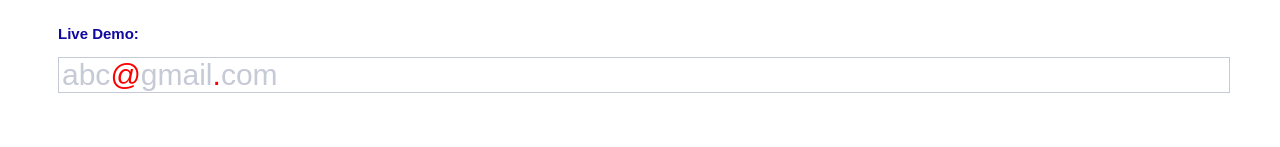
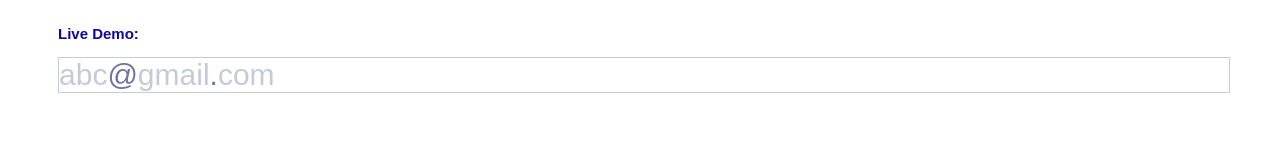
Before and after one commit to Orudnev/react-flexinputmask-demo, a React (Create React App) app: page / in a window 1280 px wide. Shown: the part 449-596 px from the top of the page. Built offline with nearby package versions, Linux system fonts and the light colour scheme.

Commit message:
Deep refactoring: edition via "ContentEditable" replaced by edition using react components

```diff
--- a/src/App.tsx
+++ b/src/App.tsx
@@ -147,9 +147,9 @@
   return (
     <FlexInputMask style={{width:"300px"}}
         onChange = {(instance,newValue)=>{
-          let sectionIndex = instance.state.currentPosition.sectionIndex;
+          let sectionIndex = instance.state.selectedSectionIndex;
           if( sectionIndex!= 0){
-            //in is not 0 section, no need to validate
+            //it is not 0 section, no need to validate
             return true;
           }
           return (newValue != "1234");
--- a/src/RFlexInputMask/FlexInputMask.css
+++ b/src/RFlexInputMask/FlexInputMask.css
@@ -36,6 +36,51 @@
 }
 
 .flex-input-mask,.delimiter{
-    color:red
-    ;
+    color:red;
 }
+
+/*****************************************/
+
+.fim-root{
+    border: solid 1px #c6cad6;
+}
+
+.fim-root:focus,.fim-root:focus-visible{
+    border: solid 3px #c6cad6;
+}
+
+
+.fim-root__section{
+    display: inline-block;
+    text-decoration-style: none;
+    font-size: 30px;
+}
+
+.fim-root__symbol{
+    display: inline-block;
+    color:#c6cad6;
+}
+
+.fim-root__symbol_edited{
+    color:black;
+}
+
+
+.fim-root__delimiter{
+    display: inline-block;
+    color:#7472a1;
+}
+
+.fim-root__symbol_focusedReplace{
+    border: solid 2px red;
+}
+
+.fim-root__symbol_focusedInsert{
+    border-left: solid 2px red;
+}
+
+
+.fim-root__symbol_emptyTerminated{
+    width: 2px;
+    height: 20px;
+}
--- a/src/RFlexInputMask/FlexInputMask.tsx
+++ b/src/RFlexInputMask/FlexInputMask.tsx
@@ -1,306 +1,377 @@
-import React,{useEffect} from 'react';
+import React, { createRef, useState } from 'react';
 import './FlexInputMask.css';
 export interface IPlaceHolderItem {
     text: string;
     isPersistant?: boolean;
-    isVariableLength?:boolean;
+    isVariableLength?: boolean;
     delimiterText?: string;
-    regex?:string;
+    regex?: string;
 }
 
 export interface IInputMaskProps {
     placeHolder: IPlaceHolderItem[];
-    style?:any;
-    customCssClass?:string;
-    onChange?:(instance:FlexInputMask,newValue:string)=>boolean;
-    onSectionGotFocus?:(instance:FlexInputMask)=>void;
-    onSectionLostFocus?:(instance:FlexInputMask)=>void;
+    style?: any;
+    customCssClass?: string;
+    onChange?: (instance: FlexInputMask, newValue: string) => boolean;
+    onSectionGotFocus?: (instance: FlexInputMask) => void;
+    onSectionLostFocus?: (instance: FlexInputMask) => void;
 }
 
-interface inputMaskPosition {
-    sectionIndex: number;
-    position: number;
+interface IsymbolItem {
+    charValue: string;
+    changed: boolean;
+}
+
+interface IsectionValue {
+    items: IsymbolItem[];
+}
+
+enum EditMode {
+    replace = "replace",
+    insert = "insert"
 }
 
 export interface IInputMaskState {
-    currentPosition: inputMaskPosition;
-    valueArray: any[];
+    focused: boolean;
+    valueArray: IsectionValue[];
     sectionAlredyEdited: boolean[];
+    selectedSectionIndex: number;
+    selectedPositionStart: number;
+    editMode: EditMode;
 }
 
+interface IMaskSymbolProps {
+    parent: FlexInputMask;
+    sectionIndex: number;
+    position: number;
+    value: IsymbolItem
+}
+
+function isFirstSectionSymbolChanged(event: any) {
+    let result = event.target.parentElement.getElementsByClassName("fim-root__symbol")[0].className.includes("fim-root__symbol_edited");
+    return result;
+}
+
+const MaskSymbol = (props: IMaskSymbolProps) => {
+    let isFocused = props.parent.state.focused && props.parent.state.selectedSectionIndex == props.sectionIndex
+        && props.parent.state.selectedPositionStart == props.position;
+    let clStr = "fim-root__symbol"
+    if (props.value.changed) {
+        clStr += " fim-root__symbol_edited"
+    }
+    let valStr = props.value.charValue;
+    if (isFocused && props.parent.state.editMode == EditMode.replace) {
+        clStr += " fim-root__symbol_focusedReplace";
+    }
+    if (isFocused && props.parent.state.editMode == EditMode.insert) {
+        clStr += " fim-root__symbol_focusedInsert";
+    }
+    if (valStr === " ") {
+        clStr += " fim-root__symbol_emptyTerminated";
+    }
+    return (
+        <div onBlur={(e: any) => {
+            const [sectionIndex, position] = e.target.id.split("_");
+            if (position > 0 && !isFirstSectionSymbolChanged(e)) {
+                return;
+            }
+            props.parent.setSymbolAsChanged(props)
+        }}
+            id={props.sectionIndex + "_" + props.position}
+            key={props.sectionIndex + "_" + props.position}
+            className={clStr} >
+            {valStr}
+        </div>
+    );
+}
+
+
 export class FlexInputMask extends React.PureComponent<IInputMaskProps, IInputMaskState>{
-    sectRefs: any[] = [];
-    initValueArray: any[];
+    rootRef: React.RefObject<HTMLDivElement>;
     sectionLengthArray: any[];
-    notCommitedValueArray:any[]=[];
+    notCommitedValueArray: any[] = [];
     constructor(props: IInputMaskProps) {
         super(props);
-        let val: any = [];
+        let sectionsVal: IsectionValue[] = [];
         if (props.placeHolder) {
-            val = props.placeHolder.map((itm) => {
-                return itm.text;
+            sectionsVal = props.placeHolder.map((ph) => {
+                let sitems: IsymbolItem[] = [];
+                for (let i = 0; i < ph.text.length; i++) {
+                    let newSitem: IsymbolItem = { charValue: ph.text.charAt(i), changed: false };
+                    sitems.push(newSitem);
+                }
+                let newItem: IsectionValue = { items: sitems };
+                return newItem;
             });
         }
         let currSectInd = props.placeHolder.findIndex(s => !s.isPersistant);
         this.state = {
-            currentPosition: { sectionIndex: currSectInd, position: 0 },
-            valueArray: val,
-            sectionAlredyEdited:props.placeHolder.map(itm=>false)
+            focused: false,
+            editMode: EditMode.replace,
+            valueArray: sectionsVal,
+            sectionAlredyEdited: props.placeHolder.map(itm => false),
+            selectedSectionIndex: 0,
+            selectedPositionStart: 0
         }
-        this.initValueArray = val;
-
-        this.sectRefs = new Array(props.placeHolder.length);
-        this.sectRefs.forEach(itm => itm = React.createRef());
+        this.rootRef = createRef();
         this.sectionLengthArray = new Array(props.placeHolder.length);
     }
 
-    componentDidUpdate() {
-        let ref = this.sectRefs[this.state.currentPosition.sectionIndex];
-        if (ref) {
-            ref.focus();
-            this.setPositionInCurrentSection(this.state.currentPosition.position);
+    componentDidUpdate(prevProps: Readonly<IInputMaskProps>, prevState: Readonly<IInputMaskState>, snapshot?: any): void {
+        if (this.rootRef.current) {
+            let currSectElm = this.rootRef.current.getElementsByClassName("fim-root__section")[this.state.selectedSectionIndex];
+            let currSymbElm = currSectElm.getElementsByClassName("fim-root__symbol")[this.state.selectedPositionStart];
+            let div = (currSymbElm as HTMLDivElement);
+            //div.focus();
+            console.log("didupdate", this.state.selectedPositionStart);
         }
     }
 
-    getFormattedValue(includeDelimiters:boolean = true){
+    getEditMode(sectionIndex = this.state.selectedSectionIndex, position = this.state.selectedPositionStart): EditMode {
+        let section = this.state.valueArray[sectionIndex];
+        let symb = section.items[position];
+        let result = EditMode.replace;
+        let allSymbolsChanged = section.items.every(itm => itm.changed);
+        if (this.props.placeHolder[sectionIndex].isVariableLength && allSymbolsChanged) {
+            result = EditMode.insert;
+        }
+        return result;
+    }
+
+    getFormattedValue(includeDelimiters: boolean = true) {
         let result = "";
         let sourceData = this.state.valueArray;
-        if(this.notCommitedValueArray.length>0){
+        if (this.notCommitedValueArray.length > 0) {
             sourceData = this.notCommitedValueArray;
         }
-        this.props.placeHolder.forEach((ph,index)=>{
-            if(ph.isPersistant){
+        this.props.placeHolder.forEach((ph, index) => {
+            if (ph.isPersistant) {
                 return;
             }
-            if(includeDelimiters && ph.delimiterText){
-                result+=sourceData[index]+ph.delimiterText;
+            if (includeDelimiters && ph.delimiterText) {
+                result += sourceData[index] + ph.delimiterText;
             } else {
-                result+= sourceData[index];
+                result += sourceData[index];
             }
         });
         return result;
     }
 
-    getPositionInCurrentSection(){
-        let sel = window.getSelection();
-        let pos = 0;
-        if (sel) {
-            pos = sel.focusOffset;
-        }
-        return pos;
-    }
-
-    setPositionInCurrentSection(pos:number){
-        if(pos<0){
-            return;
-        }
-        let ref = this.sectRefs[this.state.currentPosition.sectionIndex];
-        if (ref) {
-            let range = document.createRange()
-            let sel = window.getSelection()
-            if(ref.childNodes.length>0){
-                range.setStart(ref.childNodes[0], pos);
-                range.collapse(true);
-                if (sel) {
-                    sel.removeAllRanges();
-                    sel.addRange(range);
-                }
-            }
-        }
-    }
-
-    getNextEditableSectionIndex(currIndex:number){
-        let nextIndex = this.props.placeHolder.findIndex((itm,index)=>{
-            return (index>currIndex && !itm.isPersistant);
+    getNextEditableSectionIndex(currIndex: number) {
+        let nextIndex = this.props.placeHolder.findIndex((itm, index) => {
+            return (index > currIndex && !itm.isPersistant);
         })
         return nextIndex;
     }
 
-    gotoNextSection(currIndex:number,doNotCycle:boolean=false){
-        let nextIndex =  this.getNextEditableSectionIndex(currIndex);
-        if(nextIndex != -1){
-            this.setState({currentPosition:{sectionIndex:nextIndex,position:0}});
+    gotoNextSection(currIndex: number, doNotCycle: boolean = false) {
+
+    }
+
+    handleKeyboardInput(e: any) {
+        let section = this.state.valueArray[this.state.selectedSectionIndex];
+        let prevSection:IsectionValue|null = null;
+        if(this.state.selectedSectionIndex>0){
+            prevSection = this.state.valueArray[this.state.selectedSectionIndex-1];
+        }
+        let goToNextSection = ()=>{
+            if (this.state.selectedSectionIndex < this.state.valueArray.length - 1) {
+                let newSectionIndex = this.state.selectedSectionIndex + 1;
+                let edMode = this.getEditMode(newSectionIndex,0);
+                this.setState({ selectedSectionIndex: newSectionIndex,selectedPositionStart:0,editMode:edMode });
+            }
+        };
+        let goToPrevSection = ()=>{
+            if (prevSection) {
+                let newSectionIndex = this.state.selectedSectionIndex - 1;
+                let edMode = this.getEditMode(newSectionIndex,prevSection.items.length-1);
+                this.setState({ selectedSectionIndex: newSectionIndex,selectedPositionStart:prevSection.items.length-1,editMode:edMode });
+            }
+        };
+        let setPosition = (newPos:number)=>{
+            let edMode = this.getEditMode(this.state.selectedSectionIndex,newPos);
+            this.setState({ selectedPositionStart: newPos, editMode:edMode });
+        };
+        switch (e.key) {
+            case "End":
+                e.preventDefault();
+                let newPosition = section.items.length - 1;
+                this.setState({ selectedPositionStart: newPosition });
+                return;
+            case "Home":
+                this.setState({ selectedPositionStart: 0 });
+                e.preventDefault()
+                return;
+            case "ArrowLeft":
+                if (this.state.selectedPositionStart > 0) {
+                    setPosition(this.state.selectedPositionStart - 1)
                 } else {
-            if(doNotCycle){
+                    goToPrevSection();
+                }
                 return;
+            case "ArrowRight":
+                if (this.state.selectedPositionStart < section.items.length - 1) {
+                    setPosition(this.state.selectedPositionStart + 1)
+                    console.log("right:",this.state.selectedPositionStart + 1);
+                } else {
+                    goToNextSection();
                 }
-            let firstEditableSectIndex = this.props.placeHolder.findIndex(itm=>!itm.isPersistant);
-            if(firstEditableSectIndex != -1){
-                this.sectRefs[firstEditableSectIndex].focus();
-            }
+                return;
+            case "Backspace":
+            case "Delete":
+            case "Shift":
+                return;
+            default:
+                //if(this.state.selectedPositionStart)
+                this.setSymbolValue(e.key);
+                let oldSectionValue = this.state.valueArray[this.state.selectedSectionIndex];
+
         }
     }
 
-    handleSectionChange(event: any, index: number) {
-        let newValue:string = event.target.textContent;
-        let currSection = this.props.placeHolder[index];
-        let delim = currSection.delimiterText;
-        if(delim && newValue.includes(delim)){
-            //delimiter detected, do not add delimiter symbol to current section, go to next section
-            event.target.textContent = this.state.valueArray[index];
-            this.gotoNextSection(index);
+    handleSectionGotFocus(event: any) {
+        if (this.props.onSectionGotFocus) {
+            this.props.onSectionGotFocus(this);
+        }
+        if (!event.target.id) {
             return;
         }
+        let [sectionIndexStr, positionStr] = event.target.id.split("_");
+        let sectionIndex = parseInt(sectionIndexStr);
+        let sectionValue = this.state.valueArray[sectionIndex];
 
-        let rollbackChanges = ()=>{
-            //do not store new added symbol, restore previous cursor position
-            let pos = this.getPositionInCurrentSection();
-            event.target.textContent = this.state.valueArray[index];
-            this.setPositionInCurrentSection(pos-1);
-        };
-
-        let customValidation = ()=>{
-            if (this.props.onChange){
-                let result = this.props.onChange(this,newValue);
-                if(!result){
-                    rollbackChanges();
+        let position = parseInt(positionStr);
+        let allSymbolsUnchanged = !sectionValue.items.some(itm => itm.changed);
+        let newValueArray = this.state.valueArray;
+        if (allSymbolsUnchanged) {
+            position = 0;
+        } else {
+            let firstNotChangedPosition = sectionValue.items.findIndex(itm => !itm.changed);
+            if (firstNotChangedPosition > -1) {
+                position = firstNotChangedPosition;
             }
-                return result;
         }
-            return true;
+        if (sectionIndex > 0) {
+            newValueArray = [...this.state.valueArray];
+            newValueArray.forEach((sect, sectIndex) => sect.items.forEach((itm, itmIndex) => {
+                if (sectIndex < sectionIndex) {
+                    itm.changed = true;
+                }
+            }));
         }
 
-        if(newValue && !this.validateChanges(index,newValue)){
-            //validation using regexp failed
-            rollbackChanges();
-            return;
+        let newAlreadyEdited = [...this.state.sectionAlredyEdited];
+        if (sectionIndex != this.state.selectedSectionIndex) {
+            newAlreadyEdited[this.state.selectedSectionIndex] = true;
+        }
+        let edMode = this.getEditMode(sectionIndex, position);
+        this.setState(
+            {
+                selectedSectionIndex: sectionIndex,
+                selectedPositionStart: position,
+                editMode: edMode,
+                sectionAlredyEdited: newAlreadyEdited,
+                valueArray: newValueArray
+            });
+        console.log("newPosition:", position);
     }
 
-        let newArray = [...this.state.valueArray];
-        newArray[index] = newValue;
-        this.notCommitedValueArray = [...newArray];
-        let pos = this.getPositionInCurrentSection();
-        if (!currSection.isVariableLength && newValue.length>this.initValueArray[index].length){
-            //section length limit is reached, replace new symbol over the old one
-            let newSymbol = newValue.substring(pos-1,pos);
-            newValue = this.state.valueArray[index].substring(0,pos-1)+newSymbol+this.state.valueArray[index].substring(pos);
-            newValue = newValue.substring(0,this.initValueArray[index].length);
-            event.target.textContent=newValue;
-            newArray[index] = newValue;
-            this.notCommitedValueArray = [...newArray];
-            if(!customValidation()){
+    handleSectionLostFocus(event: any) {
         return;
-            }
-            if(pos>=this.initValueArray[index].length){
-                this.setState({ valueArray: newArray});
-                this.gotoNextSection(index,true);
-                return;
-            }
-            this.setState({ valueArray: newArray, currentPosition: { sectionIndex: index, position: pos } });
-            this.notCommitedValueArray = [];
-            return;
-        }
-        if(event.target.getElementsByTagName("div").length==0){
-            if(!customValidation()){
-                return;
-            }
-            this.setState({ valueArray: newArray, currentPosition: { sectionIndex: index, position: pos } });
-            if(!currSection.isVariableLength && newValue.length == this.initValueArray[index].length){
-                this.gotoNextSection(index,true);
-            }
-        } else {
-            //"Enter" pressed
-            event.target.removeChild(event.target.getElementsByTagName("div")[0]);
-            event.target.textContent=newValue;
-            this.gotoNextSection(index);
-        }
-    }
-
-    handleSectionGotFocus(event: any, index: number){
-        if(this.props.onSectionGotFocus){
-            this.props.onSectionGotFocus(this);
-        }
-        let prevIndex = this.state.currentPosition.sectionIndex;
-        let newPos = this.state.currentPosition.position;
-        if(index > prevIndex){
-            newPos = 0;
-        }
-        if(index < prevIndex){
-            newPos = this.initValueArray[index].length;
-        }
-
-        this.sectionLengthArray[index] = this.sectRefs[index].clientWidth;
-        if(!this.state.sectionAlredyEdited[index]){
-            let aeArr = [...this.state.sectionAlredyEdited];
-            aeArr[index] = true;
-            let vArr = [...this.state.valueArray];
-            vArr[index] = "";
-            this.setState({sectionAlredyEdited:aeArr,valueArray:vArr,currentPosition:{sectionIndex:index,position:newPos}});
-            return;
-        }
-        if(this.state.currentPosition.sectionIndex != index){
-            this.setState({currentPosition:{sectionIndex:index,position:newPos}});
-        }
-    }
-
-    handleSectionLostFocus(event:any,index: number){
-       let fireLostFocusEvent = ()=>{
-            if(this.props.onSectionLostFocus){
+        let fireLostFocusEvent = () => {
+            if (this.props.onSectionLostFocus) {
                 this.props.onSectionLostFocus(this);
             }
         }
-       if(!this.state.valueArray[index]){
-           //set to current section default value if no symbols were entered
-           let newArr = [...this.state.valueArray];
-           newArr[index] = this.initValueArray[index];
-           setTimeout(() => {
-            this.setState({valueArray:newArr},fireLostFocusEvent);
-           }, 200);
+        fireLostFocusEvent();
+        const [sectionIndex, position] = event.target.id.split("_");
+        this.setState(
+            {
+                selectedSectionIndex: sectionIndex,
+                selectedPositionStart: position,
+            });
+    }
+
+    setSymbolAsChanged(symbProps: IMaskSymbolProps) {
+        let newValueArray = [...this.state.valueArray];
+        newValueArray[symbProps.sectionIndex].items[symbProps.position].changed = true;
+        this.setState({ valueArray: newValueArray });
+    }
+
+    setSymbolValue(char: string) {
+        let oldSection = this.state.valueArray[this.state.selectedSectionIndex];
+        let updSymb = { ...oldSection.items[this.state.selectedPositionStart] };
+        let newPosition = this.state.selectedPositionStart + 1;
+        let currEditMode = this.getEditMode();
+        if (!updSymb.changed && newPosition < oldSection.items.length) {
+            currEditMode = EditMode.replace;
+        }
+        let newSectionItems = [...oldSection.items];
+        let newValueArray = [...this.state.valueArray];
+        let emptyItm: IsymbolItem = { charValue: " ", changed: true };
+        if (currEditMode == EditMode.replace) {
+            updSymb.charValue = char;
+            updSymb.changed = true;
+            newSectionItems[this.state.selectedPositionStart] = updSymb;
+            if (newPosition == oldSection.items.length) {
+                currEditMode = EditMode.insert;
+                newSectionItems.push(emptyItm);
+            }
+        } else {
+            let newSymb: IsymbolItem = { charValue: char, changed: true };
+            if (newPosition >= newSectionItems.length) {
+                if (updSymb.charValue == " ") {
+                    updSymb.charValue = char;
+                    newSectionItems[this.state.selectedPositionStart] = updSymb;
+                }
+                newSectionItems.push(emptyItm);
+            } else {
+                newSectionItems.splice(this.state.selectedPositionStart, 0, newSymb);
+            }
+        }
+        let newValueStr = "";
+        newSectionItems.forEach(itm => newValueStr += itm.charValue);
+        if (!this.validateChanges(this.state.selectedSectionIndex, newValueStr.trim())) {
             return;
         }
-       fireLostFocusEvent();
+        newValueArray[this.state.selectedSectionIndex].items = newSectionItems;
+        this.setState({ valueArray: newValueArray, selectedPositionStart: newPosition, editMode: currEditMode }, () => console.log("set:", this.state));
     }
 
-    renderInputSection(ph: IPlaceHolderItem, index: number) {
-        let classStr = "section";
-        if(ph.isPersistant){
-            classStr += " persistant";
-        } else {
-            if(this.state.sectionAlredyEdited[index]){
-                classStr += " inputEdited";
-            } else {
-                classStr += " input";
+    renderInputSection(ph: IPlaceHolderItem, sectionIndex: number) {
+        let renderDelim = () => <div className='fim-root__delimiter' key="delimiter" >{ph.delimiterText}</div>;
+        let symbolsJsx = [];
+        let sectionValue = this.state.valueArray[sectionIndex];
+        for (let i = 0; i < sectionValue.items.length; i++) {
+            let symbItem = sectionValue.items[i];
+            let newSymb = <MaskSymbol parent={this} sectionIndex={sectionIndex} position={i} value={symbItem} />
+            symbolsJsx.push(newSymb);
         }
+        symbolsJsx.push(renderDelim());
+        return (
+            <div className="fim-root__section" onClick={(e: any) => {
+                this.handleSectionGotFocus(e);
+            }} onBlur={(e: any) => {
+                this.handleSectionLostFocus(e);
+            }} >
+                {symbolsJsx}
+            </div>
+        );
     }
 
-        let sectionStyle={width:"auto"};
-        if(this.sectionLengthArray[index] &&  !this.state.valueArray[index]){
-            sectionStyle.width= this.sectionLengthArray[index]+"px";
-        }
-
-        let section =
-            <div suppressContentEditableWarning={true}
-                key={index}
-                ref={(el) => {
-                    //@ts-ignore
-                    this.sectRefs[index] = el;
-                }}
-                className={classStr}
-                style={sectionStyle}
-                contentEditable={!ph.isPersistant}
-                onInput={e => this.handleSectionChange(e, index)}
-                onFocus={e =>{this.handleSectionGotFocus(e, index)}}
-                onBlur={e =>{this.handleSectionLostFocus(e, index)}}
-            >
-                {this.state.valueArray[index]}
-            </div>
-        let delim = undefined;
-        if (ph.delimiterText) {
-            delim =
-                <div key={"delim"+index} className="section delimiter">
-                    {ph.delimiterText}
-                </div>
-        }
-        if(!delim){
-            return section;
-        }
-        return [section,delim];
-    }
 
     render() {
-        let clsStr = "flex-input-mask " + (this.props.customCssClass?this.props.customCssClass:"");
+        let clsStr = "fim-root" + (this.props.customCssClass ? this.props.customCssClass : "");
         return (
-            <div className={clsStr} style={this.props.style} >
+            <div tabIndex={0} ref={this.rootRef} className={clsStr} style={this.props.style}
+                onFocus={(e) => {
+                    let firsInputSectionIndex = this.props.placeHolder.findIndex(itm => !itm.isPersistant);
+                    this.setState({ focused: true, selectedSectionIndex: firsInputSectionIndex });
+                }}
+                onBlur={() => this.setState({ focused: false })}
+                onKeyDown={(e) => {
+                    this.handleKeyboardInput(e);
+                }} >
                 {this.props.placeHolder.map((itm, index) => {
                     return this.renderInputSection(itm, index);
                 })}
@@ -308,13 +379,16 @@
         );
     }
 
-    validateChanges(index:number,textToValidate:string):boolean{
-        let regexStr = this.props.placeHolder[index].regex;
-        if(!regexStr){
+    validateChanges(sectionIndex: number, textToValidate: string): boolean {
+        let regexStr = this.props.placeHolder[sectionIndex].regex;
+        if (!regexStr) {
             return true;
         }
         let regex = new RegExp(regexStr);
         let rv = regex.test(textToValidate);
+        if (!rv) {
+            console.log(textToValidate, rv, this.state);
+        }
         return rv;
     }
 }
```
Also changed, not shown: src/App.css (line endings or trailing spaces). Lines whose indentation alone changed are shown as unchanged.
